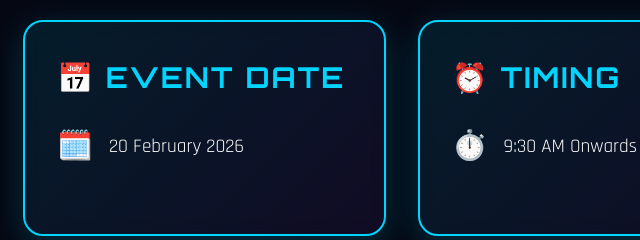
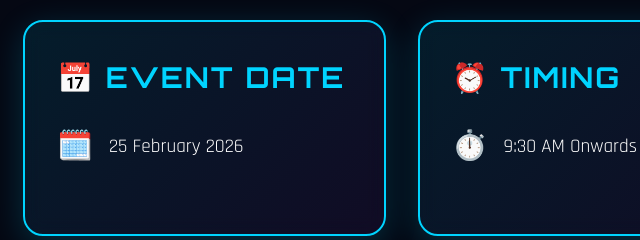
Before and after one commit to Digitron-Tech/SVCET, a plain HTML site: page index.html in a window 1280 px wide. Shown: the part 1180-1420 px from the top of the page, 41-681 px from the left. Drawn offline with nearby package versions, Linux system fonts and the light colour scheme.

Commit message:
index.html

```diff
--- a/index.html
+++ b/index.html
@@ -854,7 +854,7 @@
             <h3>📅 Event Date</h3>
             <div class="detail-item">
                 <span class="icon">🗓️</span>
-                <span>20 February 2026</span>
+                <span>25 February 2026</span>
             </div>
         </div>
 
```
